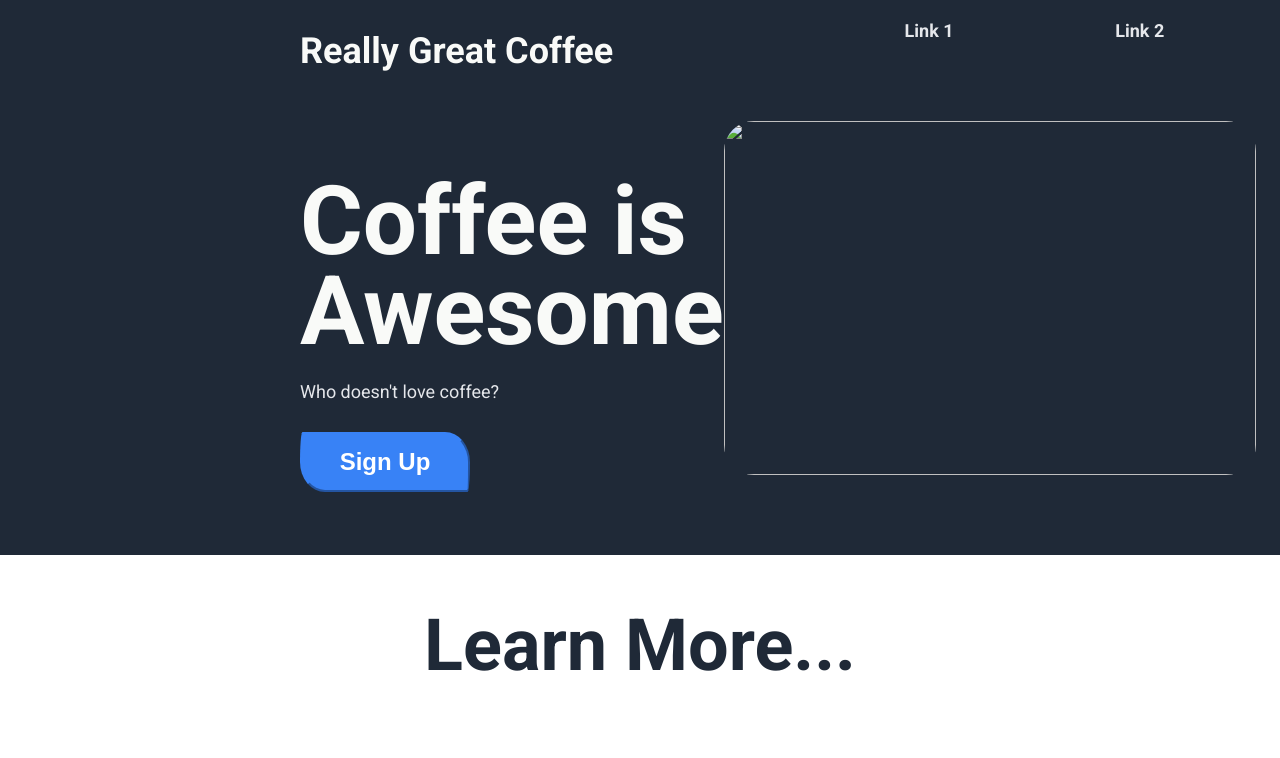
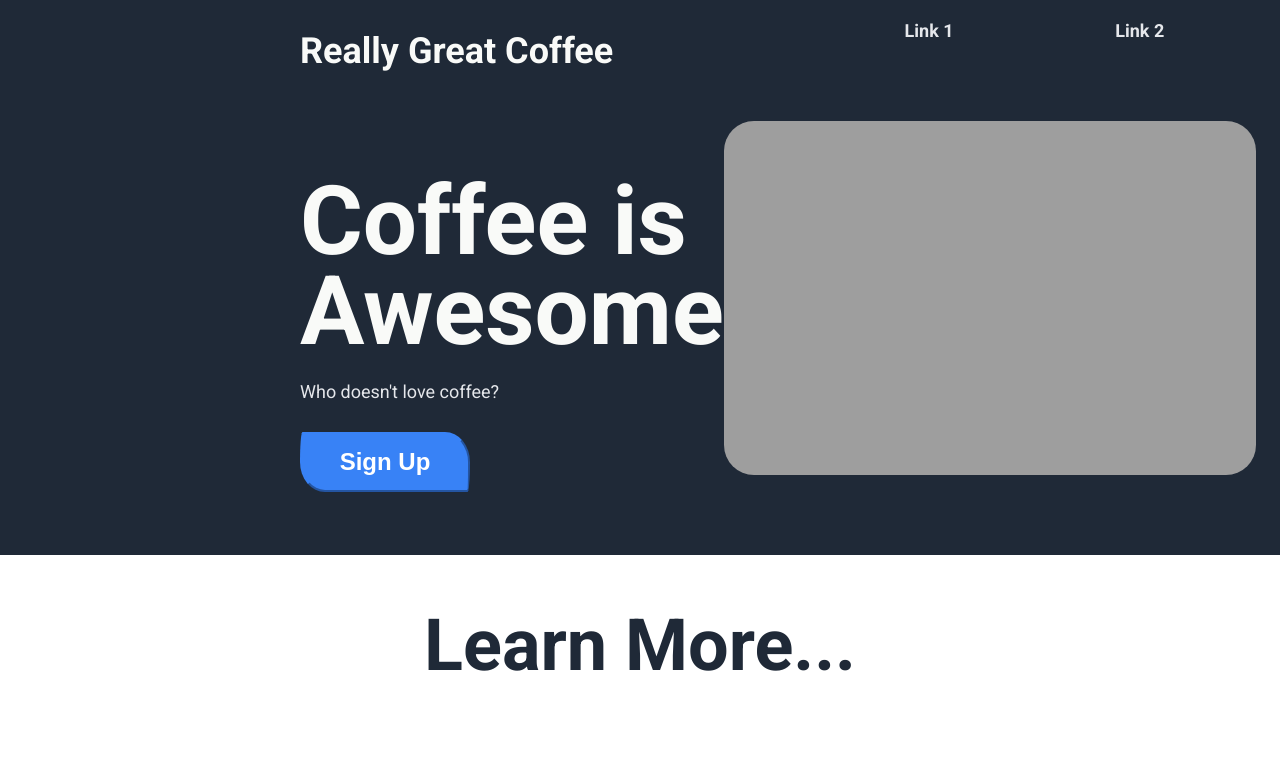
Before and after one commit to joshua95-web/fictional-serpent, a plain HTML site: page index.html in a window 1280 px wide. Shown: the top 758 px of the page. Drawn offline with Linux system fonts and the light colour scheme; the site is published under a folder, as on GitHub Pages, so addresses that start at the root find nothing.

Commit message:
added full stop before image path

```diff
--- a/index.html
+++ b/index.html
@@ -28,7 +28,7 @@
         <a><strong>Link 2</strong></a>
         <a><strong>Link 3</strong></a>
         </div>
-    <img src="/images/coffee.jpg">
+    <img src="./images/coffee.jpg">
     </div>
     </header>
     <div class="middle-section">
```
